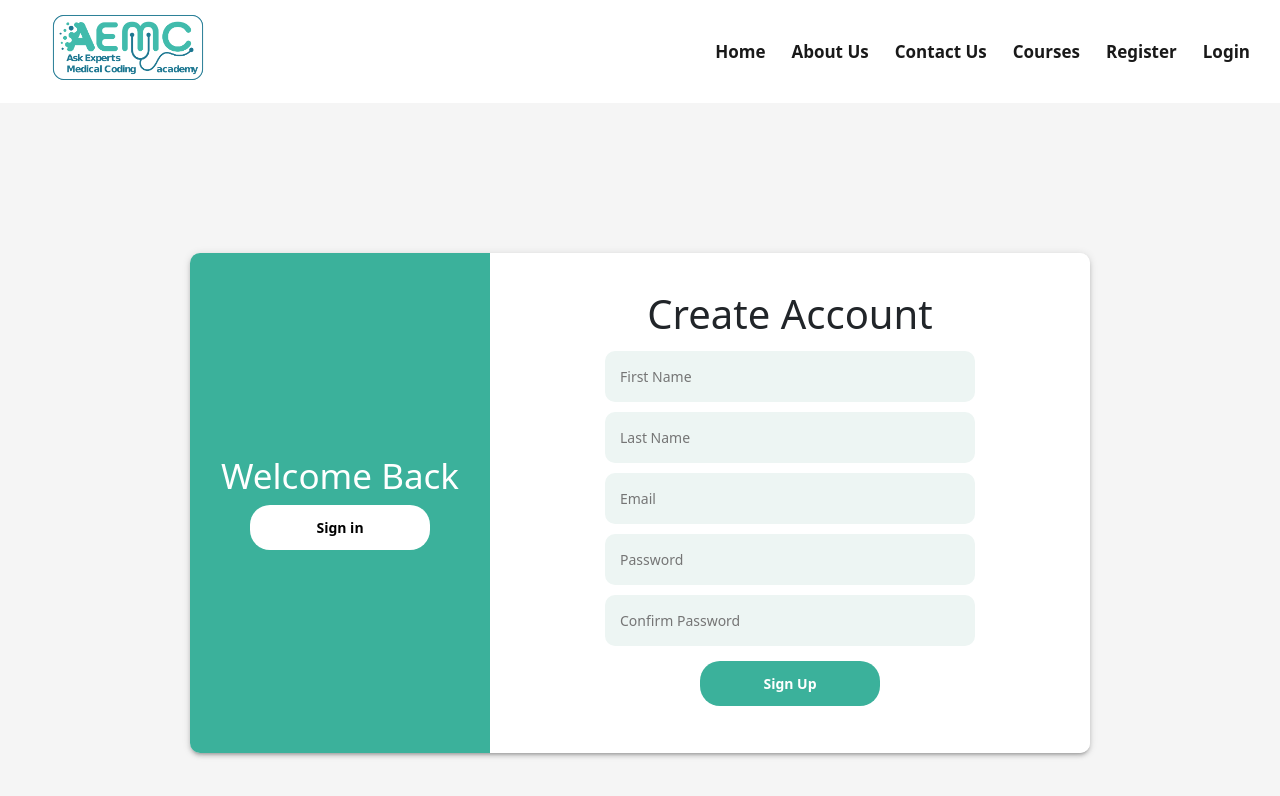
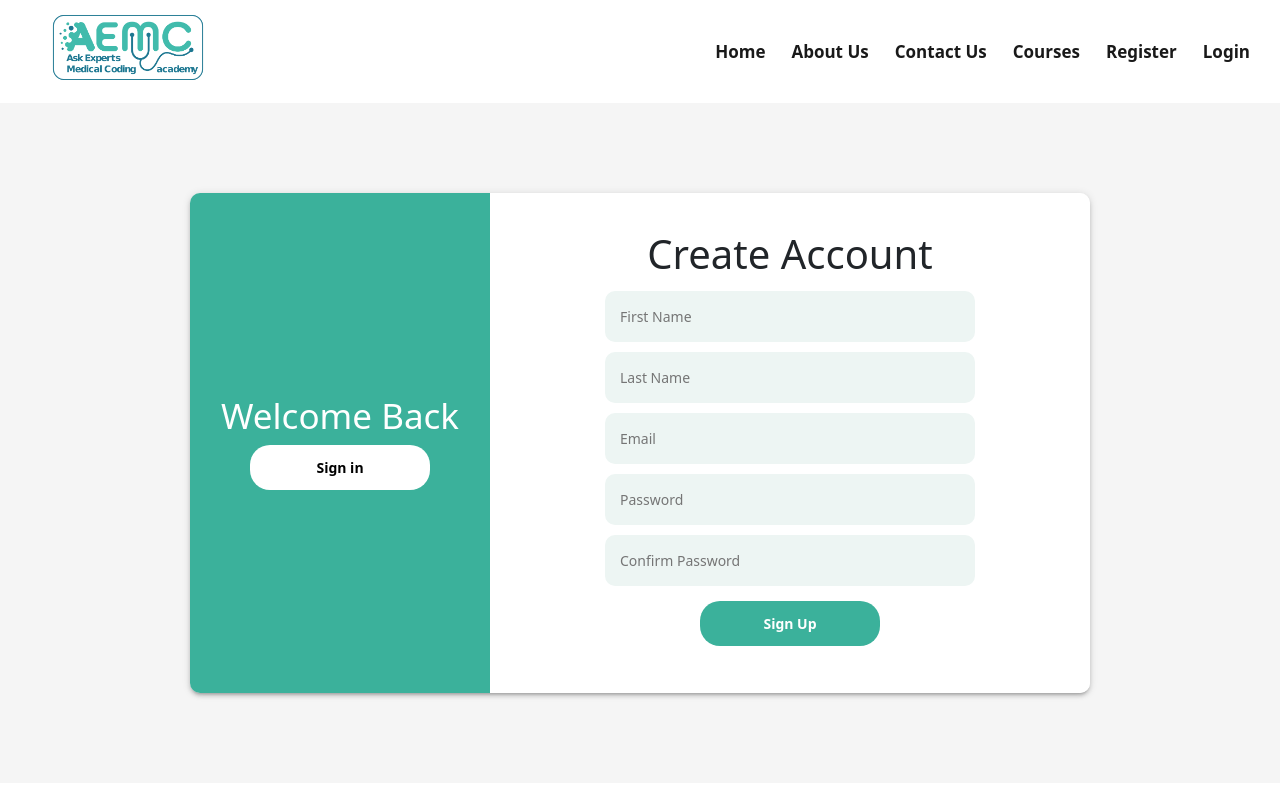
Before and after one commit to parithoshd/AEMC, a React (Create React App) app in the folder client/: page /register in a window 1280 px wide. Shown: the top 796 px of the page. Built offline with nearby package versions, Linux system fonts and the light colour scheme.

Commit message:
missig styles

```diff
--- a/client/src/components/Register.css
+++ b/client/src/components/Register.css
@@ -1,6 +1,6 @@
 .signup_container {
 	width: 100%;
-	min-height: 100vh;
+	min-height: 85vh;
 	background-color: #f5f5f5;
 	display: flex;
 	align-items: center;
```
